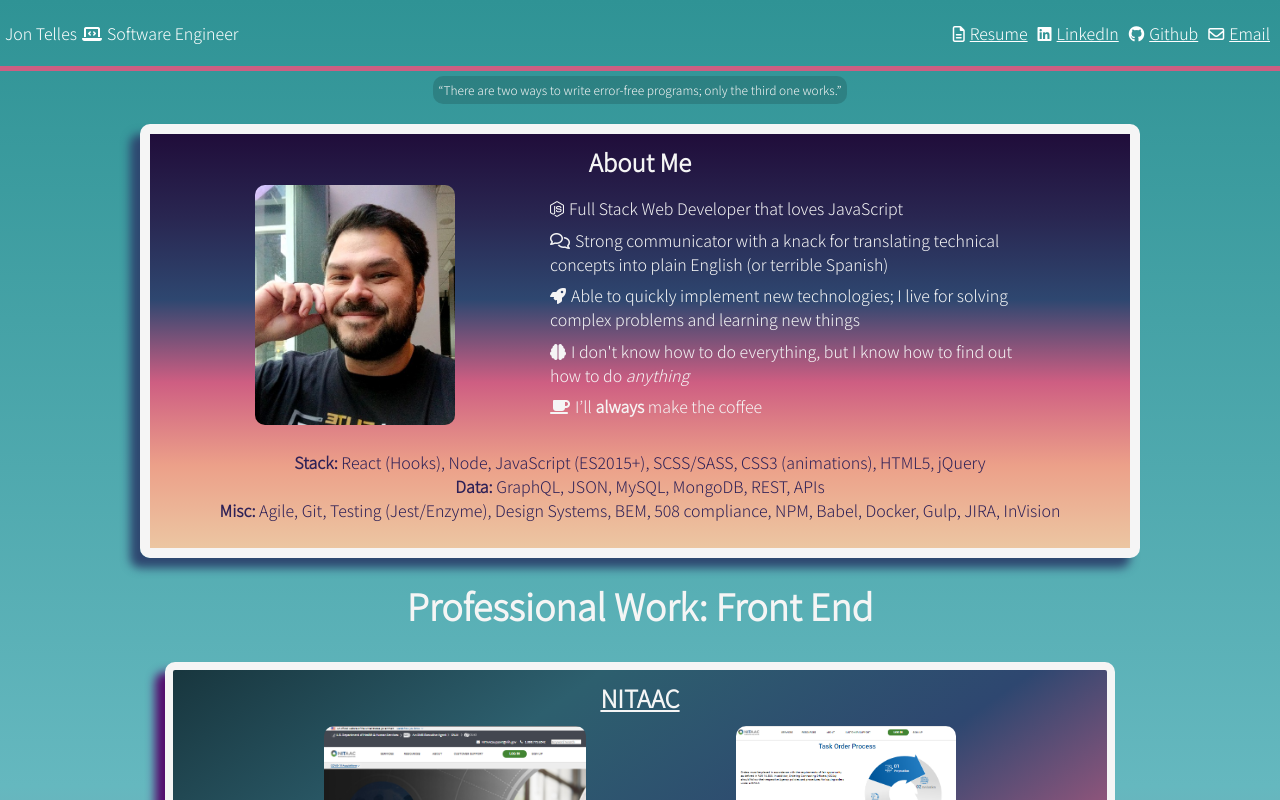
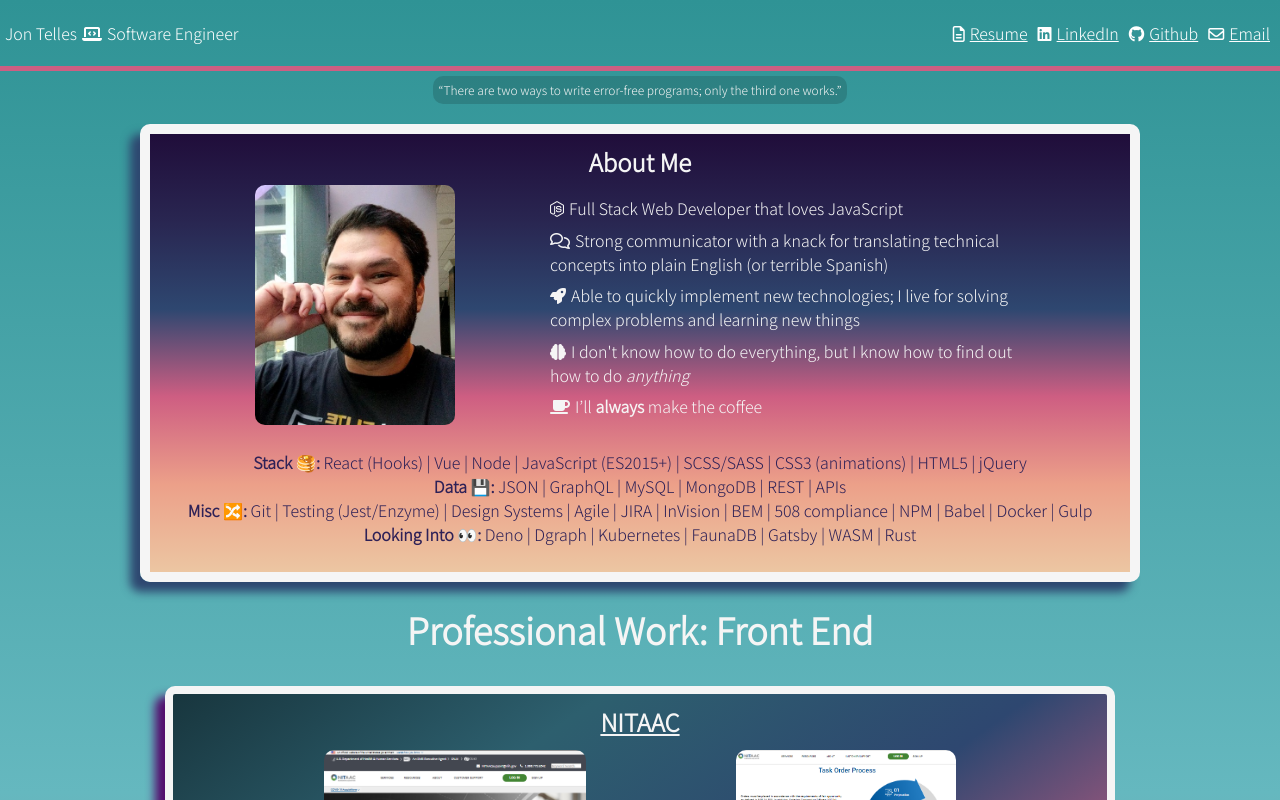
Before and after one commit to Jongtelles/jongtelles.github.io, a React (Create React App) app: page / in a window 1280 px wide. Shown: the top 800 px of the page. Built offline with nearby package versions, Linux system fonts and the light colour scheme.

Commit message:
updates to About

```diff
--- a/src/components/About.js
+++ b/src/components/About.js
@@ -15,7 +15,8 @@ function About() {
             </li>
             <li>
               <i className='far fa-comments'></i>
-              Strong communicator with a knack for translating technical concepts into plain English (or terrible Spanish)
+              Strong communicator with a knack for translating technical
+              concepts into plain English (or terrible Spanish)
             </li>
             <li>
               <i className='fas fa-rocket'></i>
@@ -34,13 +35,16 @@ function About() {
         </div>
       </div>
       <p className='about--tech-skills'>
-        <strong>Stack:</strong> React (Hooks), Node, JavaScript (ES2015+),
-        SCSS/SASS, CSS3 (animations), HTML5, jQuery
+        <strong>Stack 🥞:</strong> React (Hooks) | Vue | Node | JavaScript
+        (ES2015+) | SCSS/SASS | CSS3 (animations) | HTML5 | jQuery
         <br />
-        <strong>Data:</strong> GraphQL, JSON, MySQL, MongoDB, REST, APIs
+        <strong>Data 💾:</strong> JSON | GraphQL | MySQL | MongoDB | REST | APIs
         <br />
-        <strong>Misc:</strong> Agile, Git, Testing (Jest/Enzyme), Design
-        Systems, BEM, 508 compliance, NPM, Babel, Docker, Gulp, JIRA, InVision
+        <strong>Misc 🔀:</strong> Git | Testing (Jest/Enzyme) | Design Systems |
+        Agile | JIRA | InVision | BEM | 508 compliance | NPM | Babel | Docker | Gulp
+        <br />
+        <strong>Looking Into 👀:</strong> Deno | Dgraph | Kubernetes | FaunaDB |
+        Gatsby | WASM | Rust
       </p>
     </div>
   );
```
